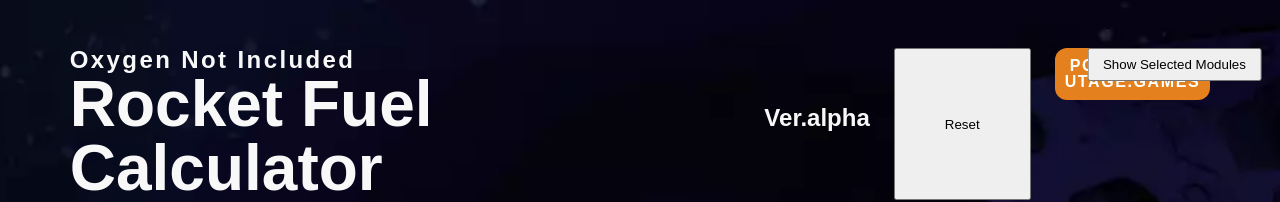
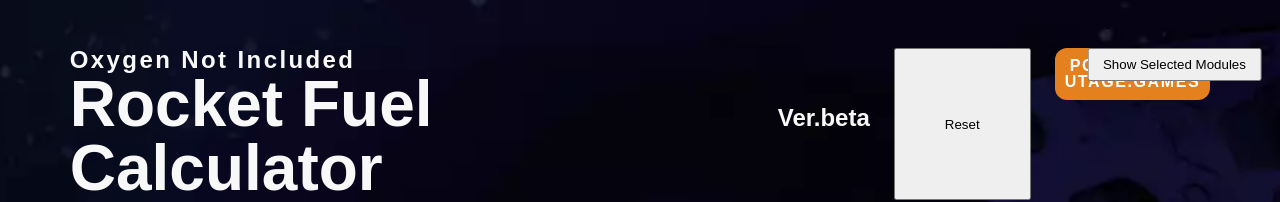
Before and after one commit to utagestudio/oni_rocket_calc, a Next.js app: page / in a window 1280 px wide. Shown: the top 202 px of the page. Built offline with nearby package versions, Linux system fonts and the light colour scheme; a web font is replaced by a local one.

Commit message:
Update: Change version label to Ver.beta
バージョンラベルのテキストを`Ver.alpha`から`Ver.beta`に変更しました。これにより、アプリケーションの最新状態をユーザーに正確に伝えることができます。

```diff
--- a/src/app/page.tsx
+++ b/src/app/page.tsx
@@ -15,7 +15,7 @@ export default function Home() {
           <h1 className={styles.heading}>
             <div className={styles.gameName}>Oxygen Not Included</div>
             <div className={styles.title}>Rocket Fuel Calculator</div>
-            <div className={styles.version}>Ver.alpha</div>
+            <div className={styles.version}>Ver.beta</div>
           </h1>
           <div className={styles.reset}><ResetButton /></div>
           <div className={styles.copyright}><Copyright /></div>
```
